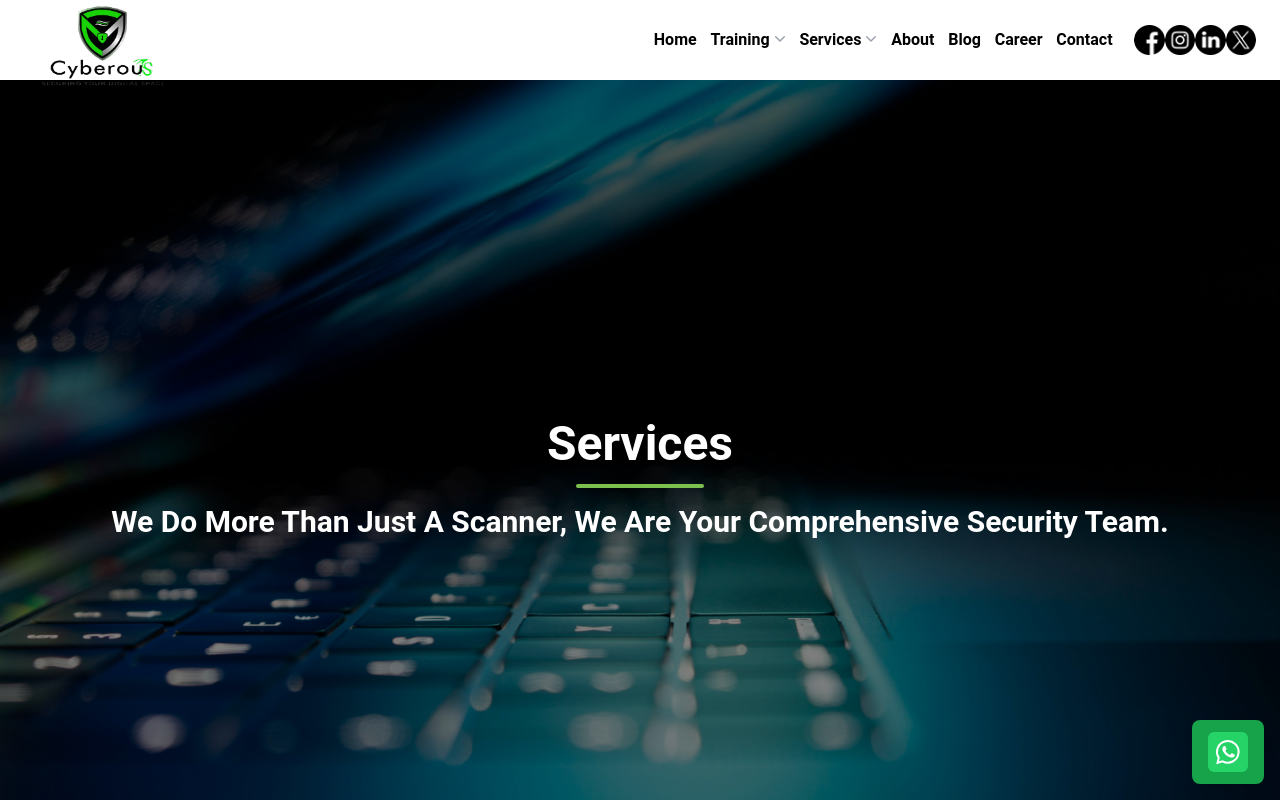
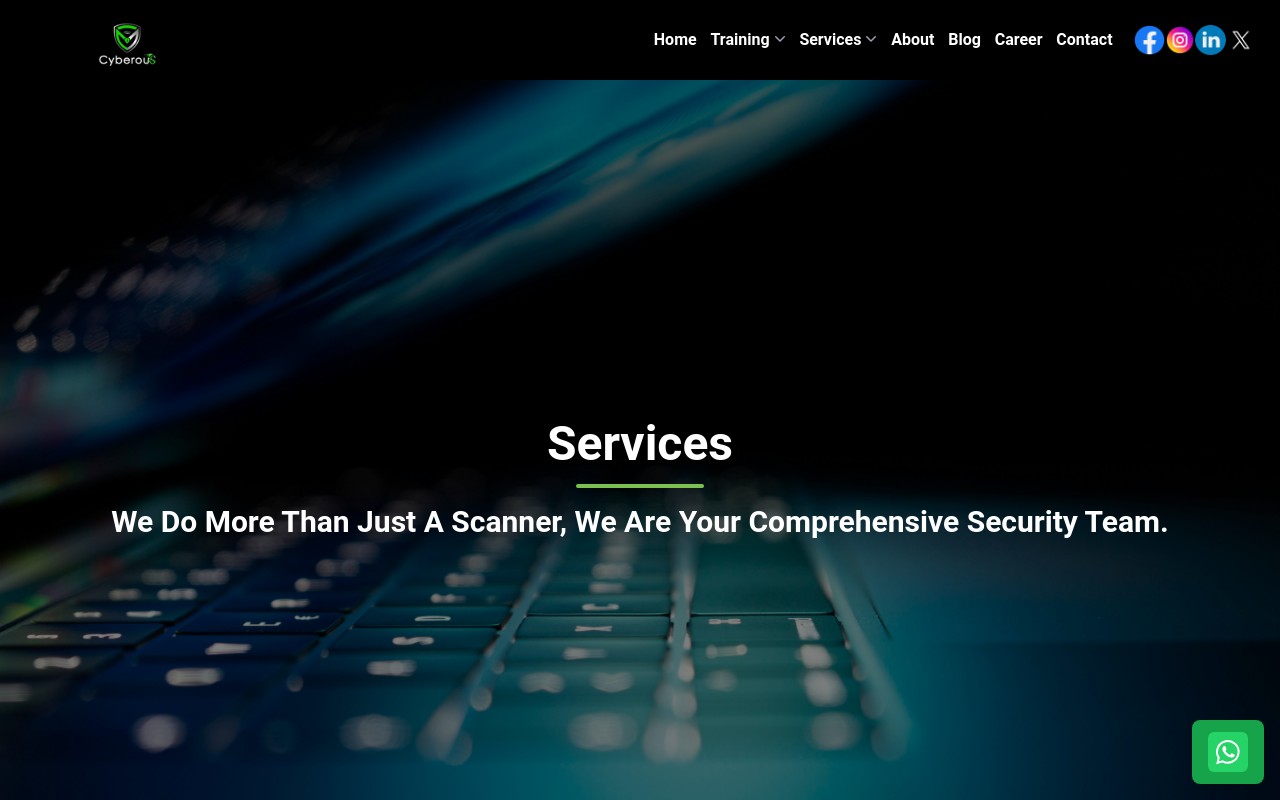
Before and after one commit to sankalp-codes244/cyberousWebsite, a React (Vite) app: page /services in a window 1280 px wide. Shown: the top 800 px of the page. Built offline with nearby package versions, Linux system fonts and the light colour scheme; a web font is replaced by a local one.

Commit message:
navbar changes to dark

```diff
--- a/src/assets/index.js
+++ b/src/assets/index.js
@@ -149,6 +149,7 @@ import eventimg5 from './images/eventimg5.jpg'
 import eventimg6 from './images/eventimg6.jpg'
 import downloadicon from './images/downloadicon.png'
 import CyberousLogo from './images/CyberousLogo.svg'
+import cyberousWhitelogo from './images/cyberousWhitelogo.png'
 
 export const Images ={
     logo: cyberousLogo,
@@ -302,4 +303,5 @@ export const Images ={
     eventimg6: eventimg6,
     downloadicon: downloadicon,
     CyberousLogo: CyberousLogo,
+    cyberousWhitelogo: cyberousWhitelogo,
 }
--- a/src/components/LinkButtons.jsx
+++ b/src/components/LinkButtons.jsx
@@ -5,7 +5,7 @@ const LinkButtons = ({ links,nobold,isOpen }) => {
 
     return (
       <>
-      <p className={`${isHover ||isOpen ? 'text-green-500' : '' }  rounded-lg duration-200 text-center  lg:font-bold`} onMouseEnter={()=>setIsHover(true)} onMouseLeave={()=>setIsHover(false)}>{links}</p>
+      <p className={`${isHover ||isOpen ? 'text-green-500' : '' }  rounded-lg duration-200 text-center text-white lg:font-bold`} onMouseEnter={()=>setIsHover(true)} onMouseLeave={()=>setIsHover(false)}>{links}</p>
               <div className={`${isHover ||isOpen ? 'lg:border-b-4 border-green-500 w-full' : 'w-0'} duration-150`}></div>
       </>
 
--- a/src/components/Navbar.jsx
+++ b/src/components/Navbar.jsx
@@ -21,14 +21,14 @@ const Navbar = () => {
 
 
   return (
-    <div className={`bg-white h-20 sticky top-0 z-50 ${isScrolled ? 'shadow-md' : ''} transition-shadow duration-200`}>
-      <div className="flex justify-between items-center h-full px-4 md:px-8">
-        <Link to="/" className="text-green-500 font-heading text-2xl font-bold">
-          <img src={Images.CyberousLogo} className='h-28 w-28 md:h-36 md:w-36' />
-        </Link>
+    <div className={`bg-black h-20 sticky top-0 z-50 ${isScrolled ? 'shadow-md' : ''} transition-shadow duration-200`}>
+      <div className="flex justify-between items-center h-full px-4 md:px-8 ">
+      <Link to="/">
+        <img src={Images.cyberousWhitelogo} className='object-contain aspect-video w-48  ' />
+      </Link>
 
         {/* Hamburger icon for mobile */}
-        <div className="md:hidden">
+        <div className="sm:hidden">
           <button onClick={() => setIsOpen(!isOpen)} aria-label="Menu" className="focus:outline-none duration-200">
             {isOpen ? (
               <svg className="w-6 h-6 duration-200" fill="none" strokeLinecap="round" strokeLinejoin="round" strokeWidth="2" viewBox="0 0 24 24" stroke="currentColor">
@@ -68,13 +68,13 @@ const Navbar = () => {
           </div>
           <div className="flex w-3/12 justify-between ">
             <Link to={'https://www.facebook.com/cyberous.in?mibextid=dGKdO6'}>
-              <img src={Images.facebookDark} alt="Facebook" className=" h-8 w-8 rounded-full object-contain mx-2 hover:scale-110 transition-transform duration-300" onMouseOver={(e) => (e.currentTarget.src = Images.facebookLight)} onMouseOut={(e) => (e.currentTarget.src = Images.facebookDark)} />
+              <img src={Images.facebookLight} alt="Facebook" className=" h-8 w-8 rounded-full object-contain mx-2 hover:scale-110 transition-transform duration-300" onMouseOver={(e) => (e.currentTarget.src = Images.facebookLight)} onMouseOut={(e) => (e.currentTarget.src = Images.facebookLight)} />
             </Link>
             <Link to={'https://www.instagram.com/cyberous_?igsh=bndreTYxMnIxemxn'}>
-              <img src={Images.instagramDark} alt="Instagram" className="h-8 w-8 rounded-full object-contain mx-2 hover:scale-110 transition-transform duration-300" onMouseOver={(e) => (e.currentTarget.src = Images.instagramLight)} onMouseOut={(e) => (e.currentTarget.src = Images.instagramDark)} />
+              <img src={Images.instagramLight} alt="Instagram" className="h-8 w-8 rounded-full object-contain mx-2 hover:scale-110 transition-transform duration-300" onMouseOver={(e) => (e.currentTarget.src = Images.instagramLight)} onMouseOut={(e) => (e.currentTarget.src = Images.instagramLight)} />
             </Link>
             <Link to={'https://www.linkedin.com/company/cyberous'}>
-              <img src={Images.linkedinDark} alt="LinkedIn" className="h-8 w-8 rounded-full object-contain mx-2 hover:scale-110 transition-transform duration-300" onMouseOver={(e) => (e.currentTarget.src = Images.linkedinLight)} onMouseOut={(e) => (e.currentTarget.src = Images.linkedinDark)} />
+              <img src={Images.linkedinLight} alt="LinkedIn" className="h-8 w-8 rounded-full object-contain mx-2 hover:scale-110 transition-transform duration-300" onMouseOver={(e) => (e.currentTarget.src = Images.linkedinLight)} onMouseOut={(e) => (e.currentTarget.src = Images.linkedinLight)} />
             </Link>
             <Link to={'https://twitter.com/cyberousinfosec'}>
               <img src={Images.xDark} alt="LinkedIn" className="h-8 w-8 rounded-full object-contain mx-2 hover:scale-110 transition-transform duration-300" onMouseOver={(e) => (e.currentTarget.src = Images.xDark)} onMouseOut={(e) => (e.currentTarget.src = Images.xDark)} />
--- a/src/pages/Homepage/MediaGallery/MediaGallery.jsx
+++ b/src/pages/Homepage/MediaGallery/MediaGallery.jsx
@@ -14,7 +14,7 @@ const MediaGallery = () => {
       images: [Images.eventimg1, Images.eventimg2, Images.eventimg3] // Replace with actual image URLs
     },
     {
-      id: 1,
+      id: 2,
       name: "Navy",
       description: "Description for Event 1",
       images: [Images.eventimg4, Images.eventimg5, Images.eventimg6] // Replace with actual image URLs
```
Also changed, not shown: src/assets/images/cyberousWhitelogo.png (added).
